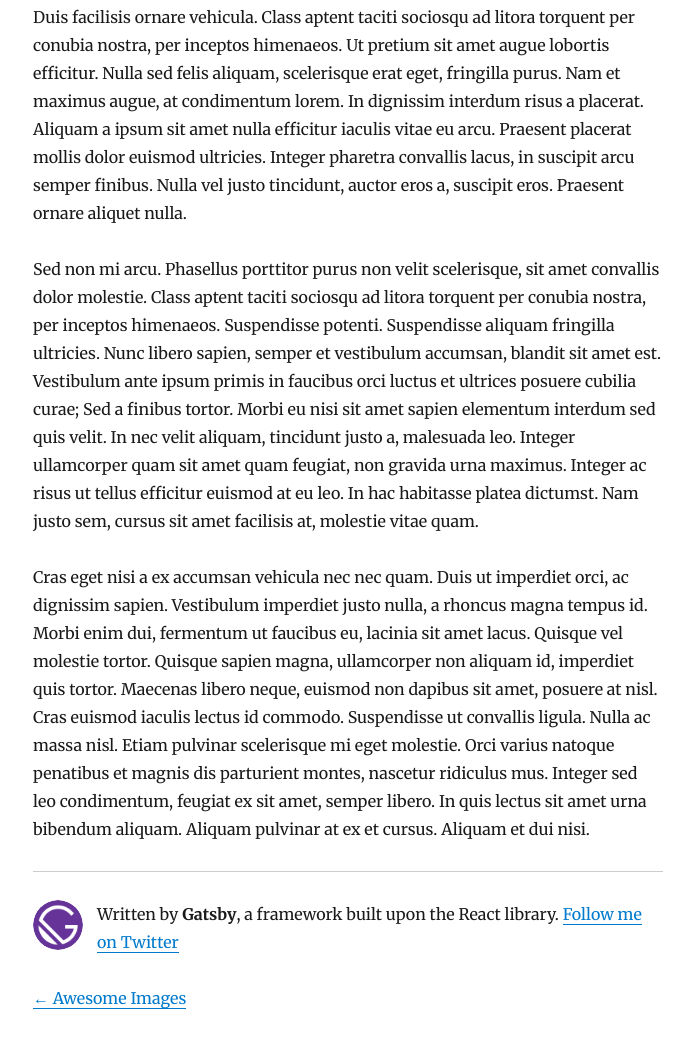
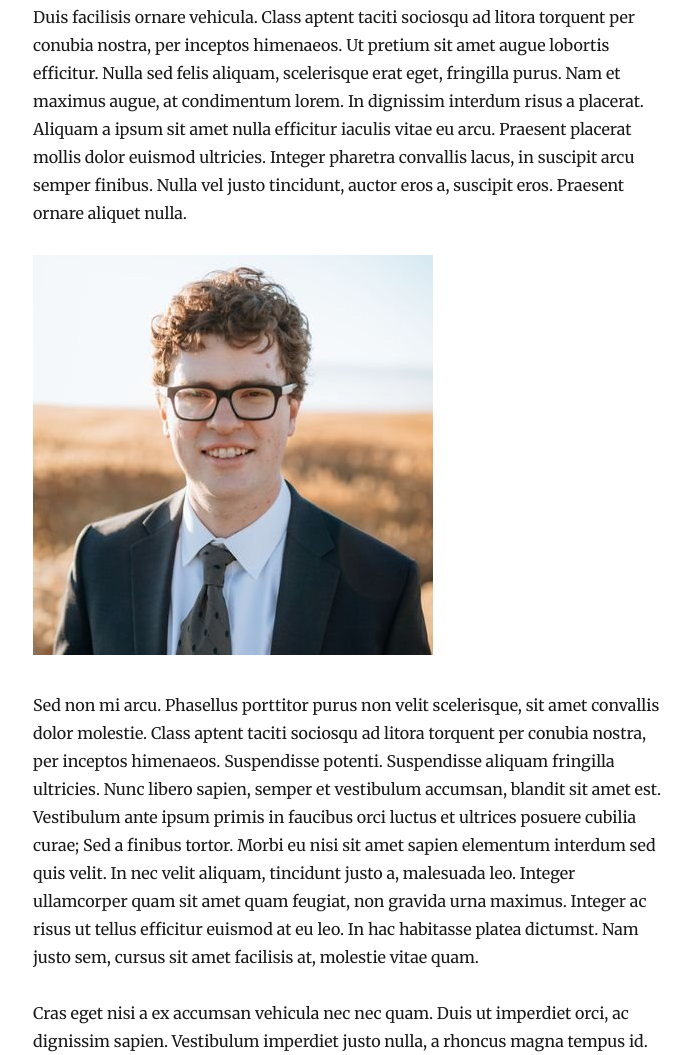
Before and after one commit to Calade69/blog_cms, a Gatsby site: page /blog/nouvel-article/ in a window 1280 px wide. Shown: the part 780-1835 px from the top of the page, without its empty margins (292-983 px from the left). Built offline with nearby package versions, Linux system fonts and the light colour scheme; Gatsby itself is replaced by a stand-in of ours; some packages are replaced by stand-ins of ours.

Commit message:
Update Blog “nouvel-article”

```diff
--- a/content/blog/nouvel-article.md
+++ b/content/blog/nouvel-article.md
@@ -12,6 +12,8 @@ Praesent rutrum dolor quis nisl efficitur, ut porta nulla tincidunt. Donec eleif
 
 Duis facilisis ornare vehicula. Class aptent taciti sociosqu ad litora torquent per conubia nostra, per inceptos himenaeos. Ut pretium sit amet augue lobortis efficitur. Nulla sed felis aliquam, scelerisque erat eget, fringilla purus. Nam et maximus augue, at condimentum lorem. In dignissim interdum risus a placerat. Aliquam a ipsum sit amet nulla efficitur iaculis vitae eu arcu. Praesent placerat mollis dolor euismod ultricies. Integer pharetra convallis lacus, in suscipit arcu semper finibus. Nulla vel justo tincidunt, auctor eros a, suscipit eros. Praesent ornare aliquet nulla.
 
+![test](../assets/profile-pic.jpg "John Doe")
+
 Sed non mi arcu. Phasellus porttitor purus non velit scelerisque, sit amet convallis dolor molestie. Class aptent taciti sociosqu ad litora torquent per conubia nostra, per inceptos himenaeos. Suspendisse potenti. Suspendisse aliquam fringilla ultricies. Nunc libero sapien, semper et vestibulum accumsan, blandit sit amet est. Vestibulum ante ipsum primis in faucibus orci luctus et ultrices posuere cubilia curae; Sed a finibus tortor. Morbi eu nisi sit amet sapien elementum interdum sed quis velit. In nec velit aliquam, tincidunt justo a, malesuada leo. Integer ullamcorper quam sit amet quam feugiat, non gravida urna maximus. Integer ac risus ut tellus efficitur euismod at eu leo. In hac habitasse platea dictumst. Nam justo sem, cursus sit amet facilisis at, molestie vitae quam.
 
 Cras eget nisi a ex accumsan vehicula nec nec quam. Duis ut imperdiet orci, ac dignissim sapien. Vestibulum imperdiet justo nulla, a rhoncus magna tempus id. Morbi enim dui, fermentum ut faucibus eu, lacinia sit amet lacus. Quisque vel molestie tortor. Quisque sapien magna, ullamcorper non aliquam id, imperdiet quis tortor. Maecenas libero neque, euismod non dapibus sit amet, posuere at nisl. Cras euismod iaculis lectus id commodo. Suspendisse ut convallis ligula. Nulla ac massa nisl. Etiam pulvinar scelerisque mi eget molestie. Orci varius natoque penatibus et magnis dis parturient montes, nascetur ridiculus mus. Integer sed leo condimentum, feugiat ex sit amet, semper libero. In quis lectus sit amet urna bibendum aliquam. Aliquam pulvinar at ex et cursus. Aliquam et dui nisi.
```
